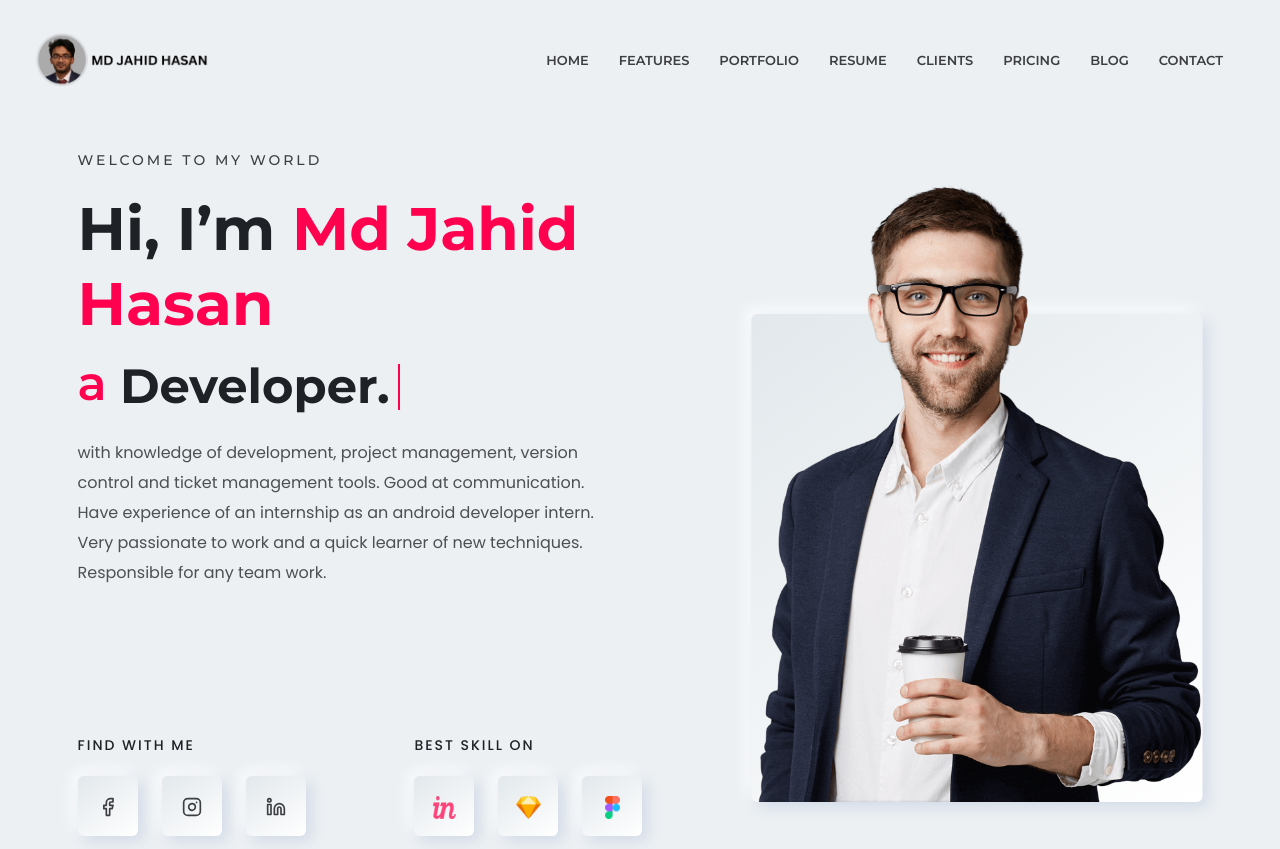
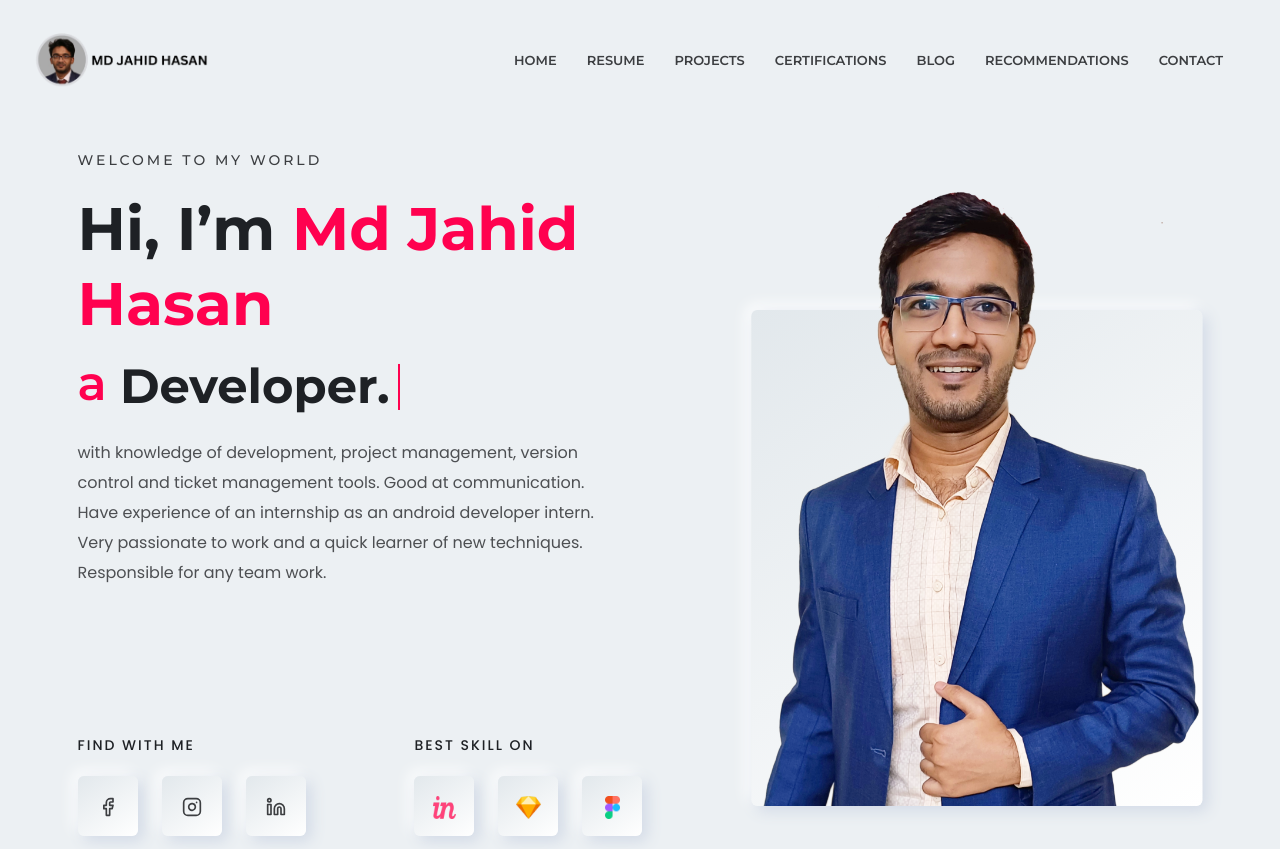
Before and after one commit to hasanjahid2698/Jahid-Hasan-Portfolio, a plain HTML site: page index.html in a window 1280 px wide. Shown: the top 849 px of the page. Drawn offline with Linux system fonts and the light colour scheme.

Commit message:
Version 2 | Content Modification | Commit 4 | Changed content and added images

```diff
--- a/index.html
+++ b/index.html
@@ -43,12 +43,11 @@
                         <!-- Start Mainmanu Nav -->
                         <ul class="primary-menu nav nav-pills">
                             <li class="nav-item current"><a class="nav-link" href="#home">Home</a></li>
-                            <li class="nav-item"><a class="nav-link" href="#features">Features</a></li>
-                            <li class="nav-item"><a class="nav-link" href="#portfolio">Portfolio</a></li>
                             <li class="nav-item"><a class="nav-link" href="#resume">Resume</a></li>
-                            <li class="nav-item"><a class="nav-link" href="#clients">Clients</a></li>
-                            <li class="nav-item"><a class="nav-link" href="#pricing">Pricing</a></li>
+                            <li class="nav-item"><a class="nav-link" href="#portfolio">Projects</a></li>
+                            <li class="nav-item"><a class="nav-link" href="#features">Certifications</a></li>
                             <li class="nav-item"><a class="nav-link" href="#blog">blog</a></li>
+                            <li class="nav-item"><a class="nav-link" href="#testimonial">Recommendations</a></li>
                             <li class="rn-btn nav-item"><a class="nav-link" href="#contacts">Contact</a></li>
                         </ul>
                         <!-- End Mainmanu Nav -->
@@ -201,7 +200,7 @@
                         <div class="order-1 order-lg-2 col-lg-5">
                             <div class="thumbnail">
                                 <div class="inner">
-                                    <img src="images/slider/banner-01.png" alt="Personal Portfolio Images">
+                                    <img src="images/slider/banner-06.png" alt="Personal Portfolio Images">
                                 </div>
                             </div>
                         </div>
```
Also changed, not shown: images/slider/banner-04.png, images/slider/banner-05.png (added), images/slider/banner-06.png (added).
